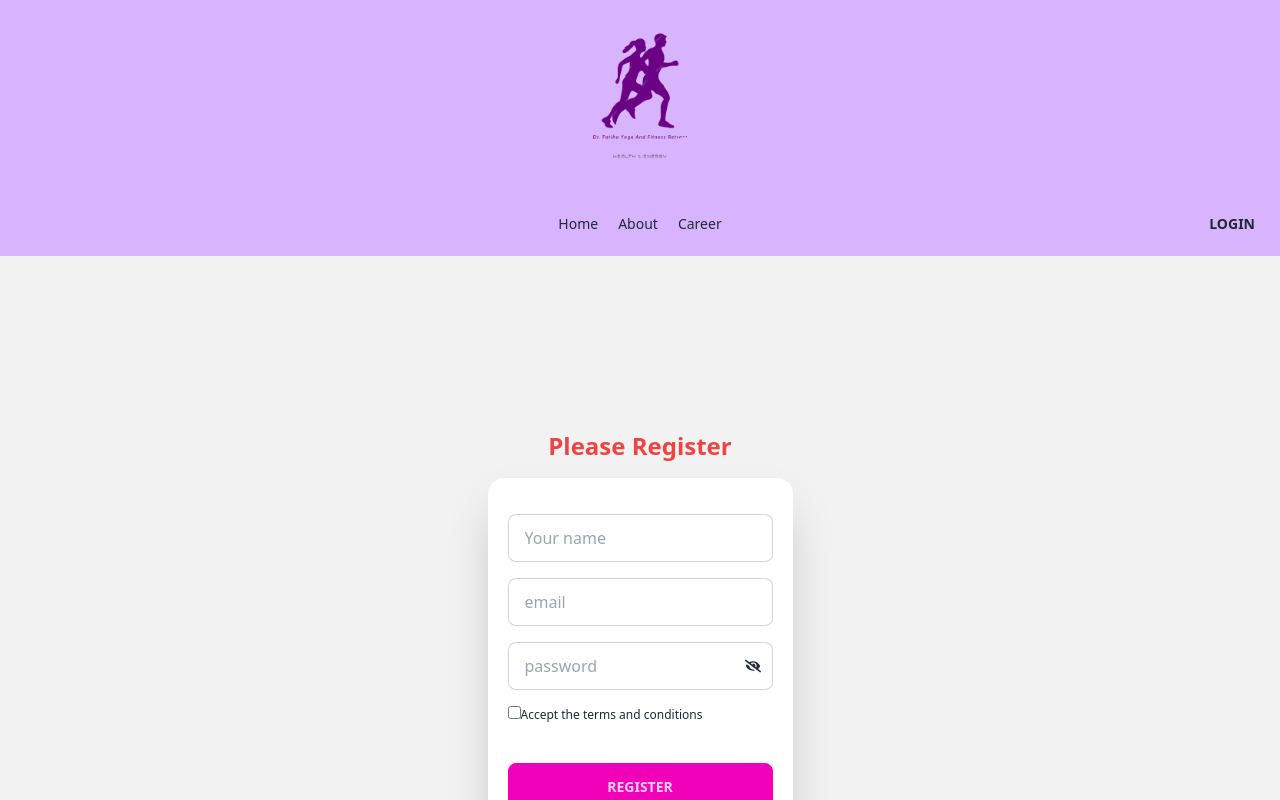
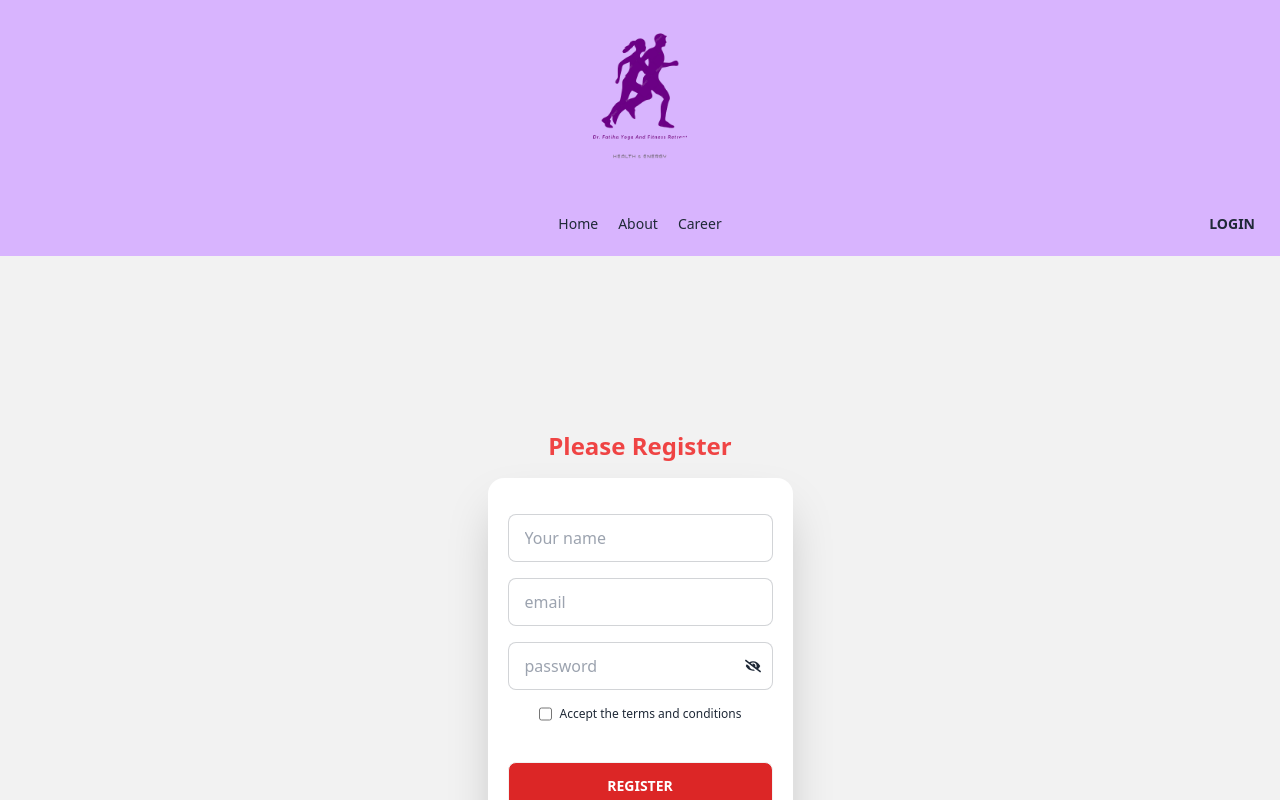
Before and after one commit to devalienbrain/Event-management-yoga-retreat-frontend-project, a React (Vite) app: page /register in a window 1280 px wide. Shown: the top 800 px of the page. Built offline with nearby package versions, Linux system fonts and the light colour scheme; no server answers.

Commit message:
register and login page done

```diff
--- a/public/firebase/firebase.config.js
+++ b/public/firebase/firebase.config.js
@@ -1,5 +1,4 @@
 import { initializeApp } from "firebase/app";
-import { getAuth } from "firebase/auth";
 const firebaseConfig = {
   apiKey: "AIzaSyB-_u3N0l0Q095y2yFrVRe18I9NAhwX4DQ",
   authDomain: "event-management-yoga.firebaseapp.com",
@@ -10,6 +9,5 @@ const firebaseConfig = {
 };
 
 const app = initializeApp(firebaseConfig);
-const auth = getAuth(app);
 
-export default auth;
+export default app;
--- a/src/Provider/AuthProvider.jsx
+++ b/src/Provider/AuthProvider.jsx
@@ -1,20 +1,23 @@
 import {
   createUserWithEmailAndPassword,
+  getAuth,
   onAuthStateChanged,
   signInWithEmailAndPassword,
   signOut,
 } from "firebase/auth";
 import { createContext, useEffect, useState } from "react";
-import auth from "../../public/firebase/firebase.config";
+import app from "../../public/firebase/firebase.config";
 
 export const AuthContext = createContext(null);
 
+const auth = getAuth(app);
 const AuthProvider = ({ children }) => {
   const [user, setUser] = useState(null);
   const [loading, setLoading] = useState(true);
 
   const createUser = (email, password) => {
     setLoading(true);
+    console.log(auth, email, password);
     return createUserWithEmailAndPassword(auth, email, password);
   };
 
--- a/src/pages/ErrorPage/ErrorPage.jsx
+++ b/src/pages/ErrorPage/ErrorPage.jsx
@@ -2,14 +2,14 @@ import { Link } from "react-router-dom";
 
 const ErrorPage = () => {
   return (
-    <div className="flex flex-col gap-11 min-h-screen justify-center items-center bg-purple-300">
+    <div className="flex flex-col gap-11 min-h-screen justify-center items-center bg-red-100">
       <h2 className="text-4xl font-black text-red-700">Oops.. </h2>
       <h1 className="text-5xl font-bold">Page Not Found !!!</h1>
       <Link
         to={"/"}
-        className="px-5 py-2 bg-purple-500 text-white text-sm font-bold hover:bg-red-500 rounded"
+        className="px-5 py-2 bg-red-600 text-white text-sm font-semibold hover:bg-red-500 drop-shadow-2xl"
       >
-        Click to go home
+        Click To Go Home
       </Link>
     </div>
   );
--- a/src/pages/Home/Services/ServiceCard.jsx
+++ b/src/pages/Home/Services/ServiceCard.jsx
@@ -11,7 +11,7 @@ const ServiceCard = ({ serviceData }) => {
         alt="Alternative Image"
       />
       <div className="p-4 text-center md:text-left">
-        <h3 className="text-black text-xl font-semibold mb-3">{name}</h3>
+        <h3 className="text-lg font-bold text-purple-800 mb-3">{name}</h3>
         <p className="text-xs">{short_description}</p>
         <h2 className="my-3 text-xl font-bold">US${price}</h2>
         <Link to={`/serviceDetails/${id}`}>
--- a/src/pages/Login/LoginForm.jsx
+++ b/src/pages/Login/LoginForm.jsx
@@ -11,7 +11,7 @@ const LoginForm = () => {
     const password = e.target.password.value;
     console.log(email, password);
 
-    signIn(auth, email, password)
+    signIn(email, password)
       .then((res) => {
         console.log(res.user);
       })
@@ -43,7 +43,9 @@ const LoginForm = () => {
             />
 
             <div className="form-control mt-6">
-              <button className="btn btn-danger">Login</button>
+              <button className="btn bg-purple-500 hover:bg-purple-400 text-white">
+                Login
+              </button>
             </div>
           </form>
           <p className="text-red-600 text-center text-xs mb-5">
--- a/src/pages/Register/Register.jsx
+++ b/src/pages/Register/Register.jsx
@@ -33,10 +33,10 @@ const Register = () => {
       return;
     }
 
-    createUser(auth, email, password)
+    createUser(email, password)
       .then((res) => {
         console.log(res.user);
-        setSuccessMessage("User craeted successfully!");
+        setSuccessMessage("User created successfully!");
       })
       .catch((error) => {
         console.error(error);
@@ -84,14 +84,21 @@ const Register = () => {
                 {showPassword ? <FaEye></FaEye> : <FaEyeSlash></FaEyeSlash>}
               </span>
             </div>
-            <div className="text-xs">
-              <input type="checkbox" name="checkbox" id="chk" />
+            <div className="text-xs flex align-middle justify-center">
+              <input
+                type="checkbox"
+                name="checkbox"
+                id="chk"
+                className="mr-2"
+              />
               <label htmlFor="chk">
                 Accept the <a href="">terms and conditions</a>{" "}
               </label>
             </div>
             <div className="form-control mt-6">
-              <button className="btn btn-secondary">Register</button>
+              <button className="btn bg-red-600 text-white hover:bg-red-500">
+                Register
+              </button>
             </div>
           </form>
           {successMessage && (
--- a/src/pages/ServiceDetails/ServiceDetailsCard.jsx
+++ b/src/pages/ServiceDetails/ServiceDetailsCard.jsx
@@ -3,7 +3,7 @@ const ServiceDetailsCard = ({ service }) => {
   return (
     <div className="m-10 rounded">
       <h3 className="mt-10 text-3xl font-black text-center my-5">
-        <span className="font-semibold text-2xl text-purple-500">
+        <span className="font-bold text-2xl text-purple-600">
           {" "}
           Event {id}:{" "}
         </span>{" "}
@@ -11,10 +11,10 @@ const ServiceDetailsCard = ({ service }) => {
       </h3>
       <h3 className="text-center my-5">
         {" "}
-        <span className="font-bold text-xl mr-5 text-purple-700">
-          Event Price: US ${price}
+        <span className="font-black text-2xl mr-5 text-purple-800">
+          Price: US ${price}
         </span>
-        <button className="text-purple-800 border bg-red-200 border-purple-200 hover:bg-purple-200 font-semibold text-sm px-3 py-2 rounded-md">
+        <button className="bg-red-600 text-white hover:bg-purple-700 font-semibold text-sm px-3 py-2">
           Book Now
         </button>
       </h3>
```
